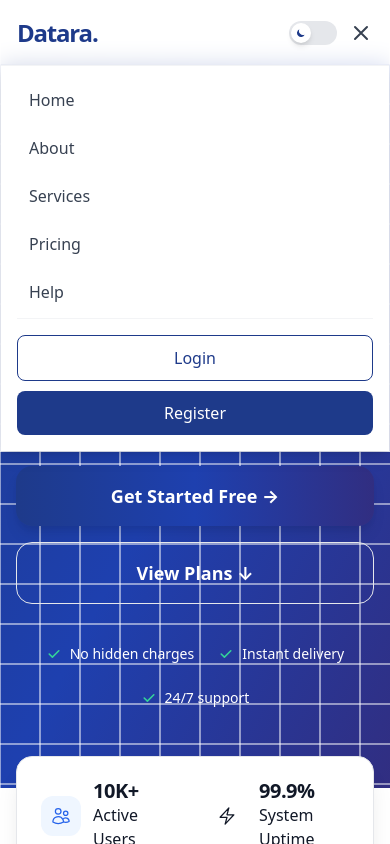
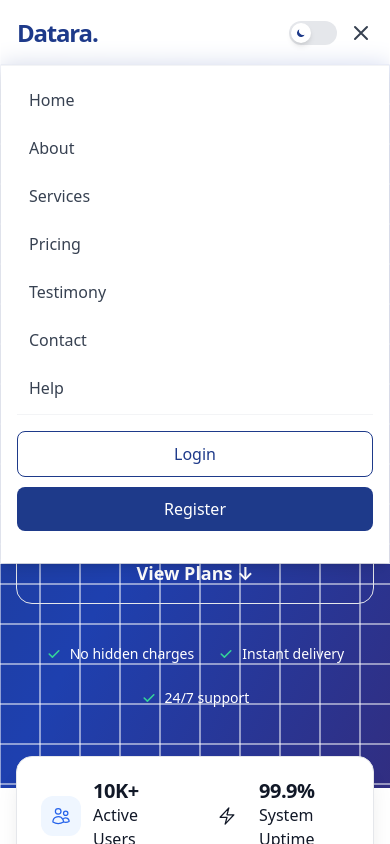
Before and after one commit to WISDOMIRVING/Datara-Frontend, a Next.js app: page / in a window 390 px wide. Both pictures are taken after a click on the button 361 px from the left and 33 px from the top of the page. Shown: the top 844 px of the page. Built offline with nearby package versions, Linux system fonts and the light colour scheme; no server answers.

Commit message:
fix: mobile navigation missing links, scroll issues and PWA prompt refinement

```diff
--- a/components/InstallPrompt.js
+++ b/components/InstallPrompt.js
@@ -18,8 +18,8 @@ export default function InstallPrompt() {
         const dismissed = localStorage.getItem("pwa-install-dismissed");
         if (dismissed) {
             const dismissedTime = parseInt(dismissed, 10);
-            const threeDays = 3 * 24 * 60 * 60 * 1000;
-            if (Date.now() - dismissedTime < threeDays) {
+            const thirtyDays = 30 * 24 * 60 * 60 * 1000;
+            if (Date.now() - dismissedTime < thirtyDays) {
                 return;
             }
         }
@@ -28,7 +28,7 @@ export default function InstallPrompt() {
             e.preventDefault();
             setDeferredPrompt(e);
             // Show after a slight delay so it doesn't appear instantly on load
-            setTimeout(() => setShowPrompt(true), 3000);
+            setTimeout(() => setShowPrompt(true), 5000);
         };
 
         window.addEventListener("beforeinstallprompt", handler);
--- a/components/Navbar.js
+++ b/components/Navbar.js
@@ -235,8 +235,8 @@ export default function Navbar() {
 
       {/* Mobile Menu */}
       {isOpen && (
-        <div className="md:hidden bg-white dark:bg-gray-900 border-t border-gray-100 dark:border-gray-800 shadow-lg">
-          <div className="px-4 pt-3 pb-4 space-y-1">
+        <div className="md:hidden bg-white dark:bg-gray-900 border-t border-gray-100 dark:border-gray-800 shadow-lg max-h-[calc(100vh-64px)] overflow-y-auto">
+          <div className="px-4 pt-3 pb-8 space-y-1">
             <Link
               href="/"
               onClick={() => setIsOpen(false)}
@@ -264,6 +264,20 @@ export default function Navbar() {
               className="block px-3 py-2.5 rounded-lg text-base font-medium text-gray-700 dark:text-gray-200 hover:text-blue-900 hover:bg-gray-50 dark:hover:bg-gray-800"
             >
               Pricing
+            </Link>
+            <Link
+              href="/testimonials"
+              onClick={() => setIsOpen(false)}
+              className="block px-3 py-2.5 rounded-lg text-base font-medium text-gray-700 dark:text-gray-200 hover:text-blue-900 hover:bg-gray-50 dark:hover:bg-gray-800"
+            >
+              Testimony
+            </Link>
+            <Link
+              href="/contact"
+              onClick={() => setIsOpen(false)}
+              className="block px-3 py-2.5 rounded-lg text-base font-medium text-gray-700 dark:text-gray-200 hover:text-blue-900 hover:bg-gray-50 dark:hover:bg-gray-800"
+            >
+              Contact
             </Link>
             <Link
               href="/help"
```
